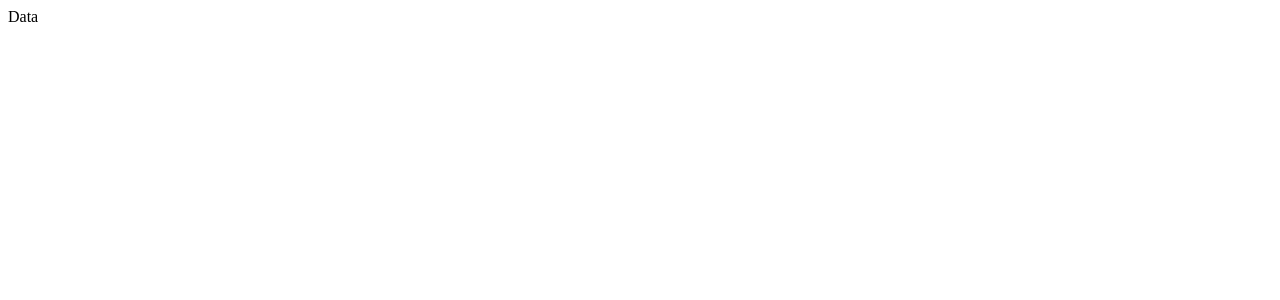
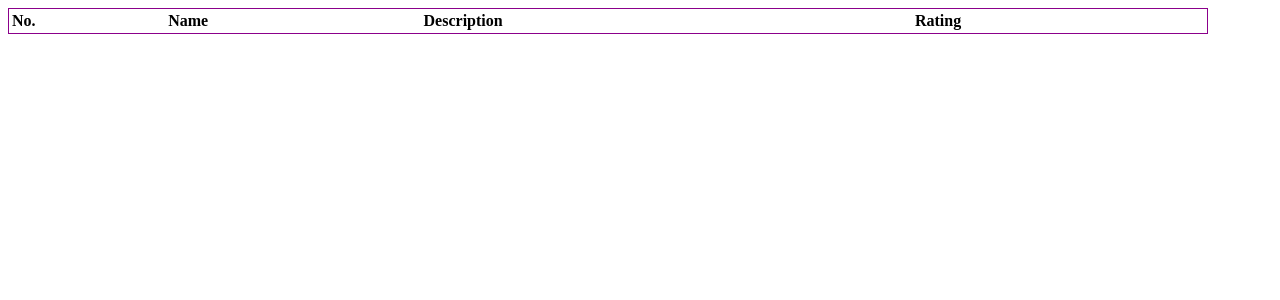
Before and after one commit to sach2211/mars, a React app: page /data in a window 1280 px wide. Shown: the top 300 px of the page. Built offline with nearby package versions, Linux system fonts and the light colour scheme.

Commit message:
some basic table styling

```diff
--- a/client/data/index.js
+++ b/client/data/index.js
@@ -1,15 +1,27 @@
 import React from 'react'
 import agent from 'superagent';
+import './table.css';
+import star from '../../assets/star.svg';
 
 export class Table extends React.Component {
 
+  constructor() {
+    super();
+    this.state = {
+      data: []
+    }
+  }
+
   fetchData() {
-    // agent
-    // .get('/data')
-    // .set({ auth:  })
-    // .then( x => {
-    //   console.log(x);
-    // })
+    const authToken = window && window.__mars_token__ ? window.__mars_token__ : "";
+    if (authToken) {
+      agent
+      .get('/data')
+      .set({ auth:  authToken})
+      .then( x => {
+        this.setState({ data: x.body })
+      })
+    }
   }
 
   componentDidMount() {
@@ -19,10 +31,43 @@ export class Table extends React.Component {
   render() {
     return(
       <div>
-        Data
+        <table className='dataTable'>
+          <thead>
+            <tr>
+              <th className='tableHeaders' > No. </th>
+              <th className='tableHeaders'> Name </th>
+              <th className='tableHeaders'> Description </th>
+              <th className='tableHeaders'> Rating </th>
+            </tr>
+          </thead>
+          <tbody>
+          {
+            this.state.data.map((thisRow, id) => (
+              thisRow.isActive ? (
+              <tr key={`d-${id}`} className='tableRow'>
+                <td className='tableId'> {id + 1} </td>
+                <td className='tableName' > {thisRow.name} </td>
+                <td className='tableDescription'> {thisRow.description} </td>
+                <Ratings rating={thisRow.rating} />
+              </tr>
+              ) : (
+                null
+              )
+            ))
+          }
+          </tbody>
+        </table>
       </div>
     )
   }
 };
 
 export default Table;
+
+const Ratings = (props) => {
+  const rating = Number.parseInt(props.rating);
+  const stars = new Array(rating).fill(0);
+  return stars.map(() => (
+    <img src={star} className='rateStars'/>
+  ))
+};
--- a/client/data/table.css
+++ b/client/data/table.css
@@ -0,0 +1,28 @@
+.dataTable {
+  width: 1200px;
+  border: 1px solid darkmagenta;
+}
+
+.tableHeaders {
+  text-align: left;
+}
+
+.tableRow {
+  border: 1px solid grey;
+}
+
+.tableDescription {
+  width: 40%;
+}
+
+.tableName {
+  width: 20%;
+}
+
+.tableId .tableRating {
+  width: 5%;
+}
+
+.rateStars {
+  width: 30px;
+}
```
Also changed, not shown: 1 other file (tests, documents, lock files or other folders).
